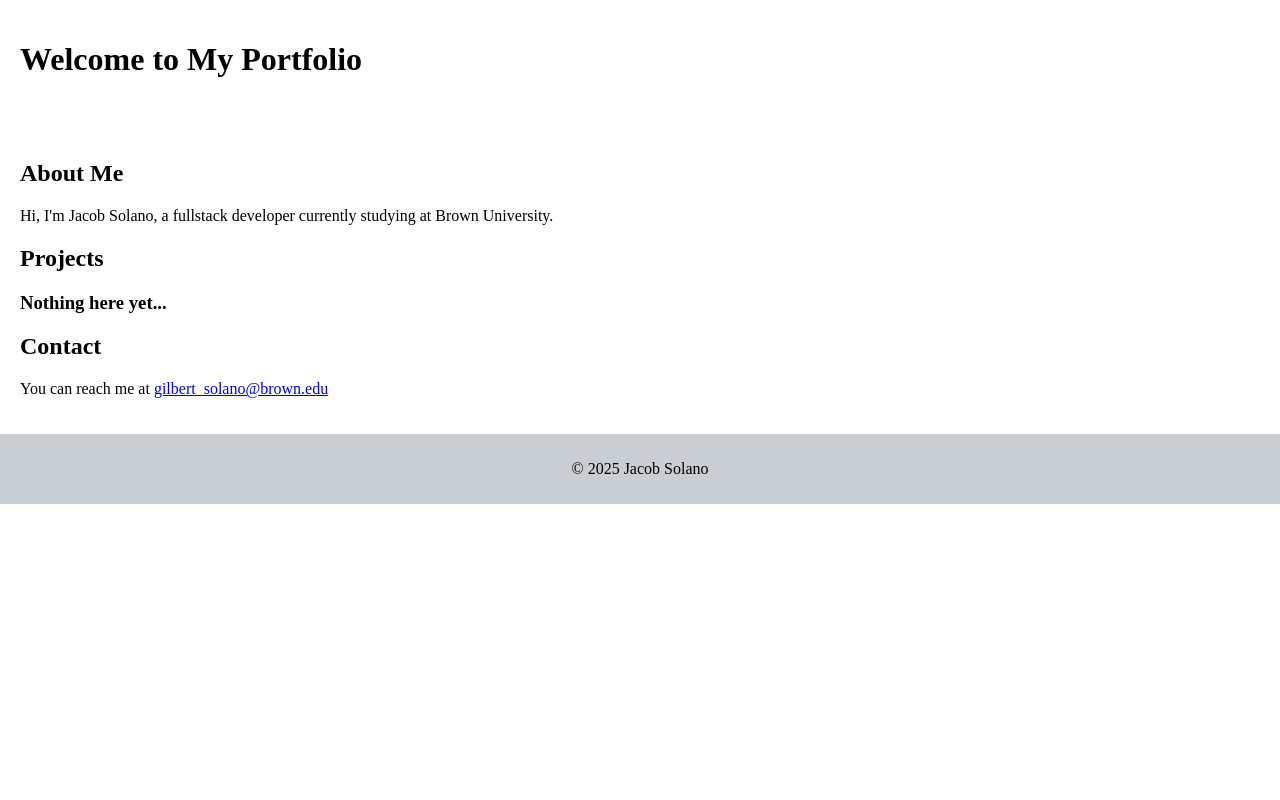
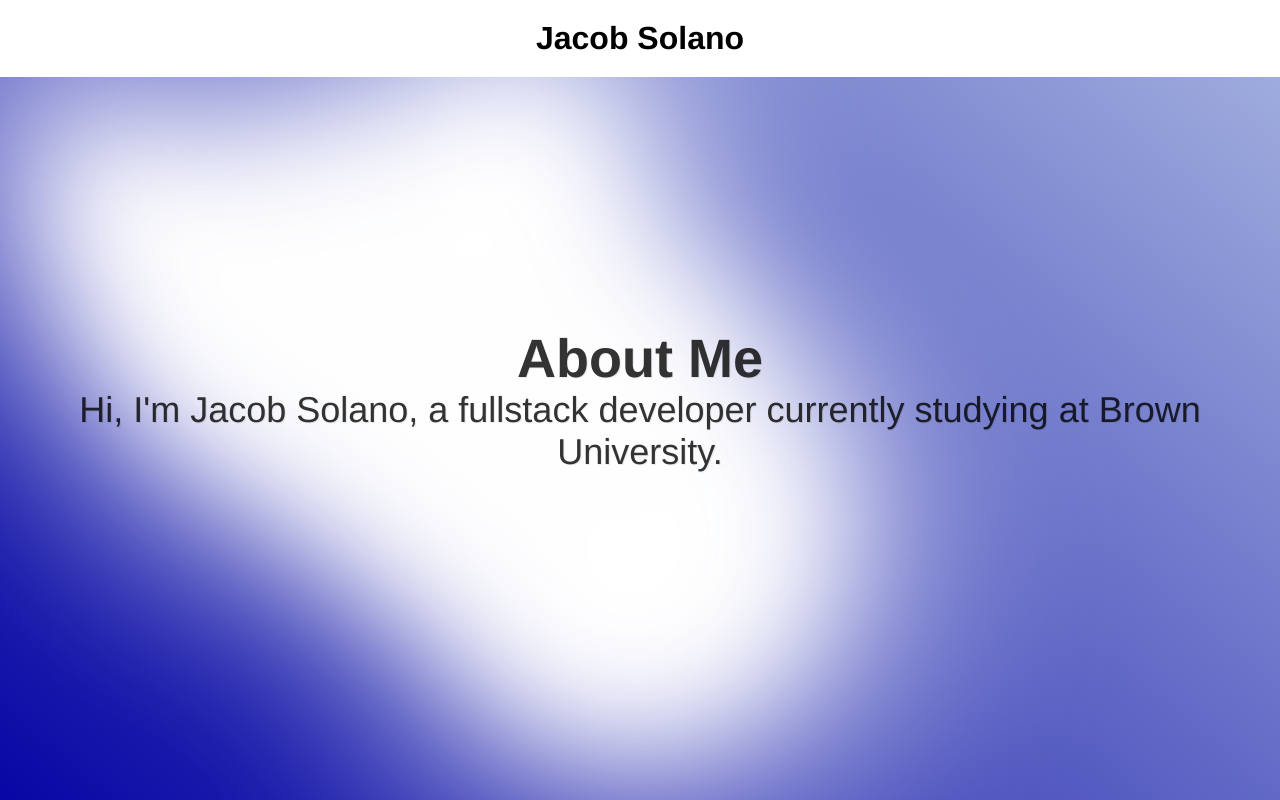
Before and after one commit to jacobsolanobrown/jacobsolanobrown.github.io, a React (Vite) app in the folder jacob-portfolio/: page / in a window 1280 px wide. Shown: the top 800 px of the page. Built offline with nearby package versions, Linux system fonts and the light colour scheme.

Commit message:
feat: added gradient background

```diff
--- a/jacob-portfolio/package.json
+++ b/jacob-portfolio/package.json
@@ -5,6 +5,7 @@
   "homepage": "https://jacobsolanobrown.github.io",
   "type": "module",
   "scripts": {
+    "start": "vite",
     "dev": "vite",
     "build": "tsc -b && vite build",
     "lint": "eslint .",
--- a/jacob-portfolio/src/pages/Homepage.tsx
+++ b/jacob-portfolio/src/pages/Homepage.tsx
@@ -1,25 +1,92 @@
-import React from 'react';
-import '../styles/Homepage.css';
-
+import React from "react";
+import { useEffect } from "react";
+import "../styles/Homepage.css";
 
 const Homepage: React.FC = () => {
+  useEffect(() => {
+    const mouseBubble = document.querySelector<HTMLDivElement>(".interaction")!;
+    let curX = 0;
+    let curY = 0;
+    let tgX = 0;
+    let tgY = 0;
+
+    function move() {
+      curX += (tgX - curX) / 20;
+      curY += (tgY - curY) / 20;
+      mouseBubble.style.transform = `translate(${Math.round(
+        curX
+      )}px, ${Math.round(curY)}px)`;
+      requestAnimationFrame(move);
+    }
+
+    const handleMouseMove = (event: MouseEvent) => {
+      tgX = event.clientX;
+      tgY = event.clientY;
+    };
+
+    window.addEventListener("mousemove", handleMouseMove);
+    move();
+    // Cleanup event listener on component unmount
+    return () => {
+      window.removeEventListener("mousemove", handleMouseMove);
+    };
+  }, []);
+
   return (
     <div>
       <header>
-                <h1>Welcome to My Portfolio</h1>
+        <h1>Jacob Solano</h1>
       </header>
       <main>
-                <section>
+        <section className="about-section">
+          <div className="about-text">
             <h2>About Me</h2>
-                    <p>Hi, I'm Jacob Solano, a fullstack developer currently studying at Brown University.</p>
+            <p>
+              Hi, I'm Jacob Solano, a fullstack developer currently studying at
+              Brown University.
+            </p>
+          </div>
+          <div className="gradient-bg">
+            <svg xmlns="http://www.w3.org/2000/svg">
+              <defs>
+                <filter id="goo">
+                  <feGaussianBlur
+                    in="SourceGraphic"
+                    stdDeviation="10"
+                    result="blur"
+                  />
+                  <feColorMatrix
+                    in="blur"
+                    mode="matrix"
+                    values="1 0 0 0 0  0 1 0 0 0  0 0 1 0 0  0 0 0 18 -8"
+                    result="goo"
+                  />
+                  <feBlend in="SourceGraphic" in2="goo" />
+                </filter>
+              </defs>
+            </svg>
+            <div className="gradient-container">
+              <div className="g1"></div>
+              <div className="g2"></div>
+              <div className="g3"></div>
+              <div className="g4"></div>
+              <div className="g5"></div>
+              <div className="interaction"></div>
+            </div>
+          </div>
         </section>
-                <section>
+        <section className="project-section">
           <h2>Projects</h2>
           <h3>Nothing here yet...</h3>
         </section>
-                <section>
+        <section className="contact-section">
           <h2>Contact</h2>
-                    <p>You can reach me at <a href="mailto:gilbert_solano@brown.edu">gilbert_solano@brown.edu</a></p>
+          <p>
+            You can reach me at{" "}
+            <a href="mailto:gilbert_solano@brown.edu">
+              gilbert_solano@brown.edu
+            </a>
+          </p>
         </section>
       </main>
       <footer>
--- a/jacob-portfolio/src/styles/Homepage.css
+++ b/jacob-portfolio/src/styles/Homepage.css
@@ -1,15 +1,255 @@
 header {
   background-color: #ffffff;
   padding: 20px;
-  text-align: left;
-}
-
-main {
-  padding: 20px;
+  text-align: center;
 }
 
 footer {
   background-color: #c9ced3;
-  padding: 10px;
+  padding: 20px;
   text-align: center;
 }
+
+.about-section {
+  background-color: aquamarine;
+  text-align: center;
+  height: 100vh;
+  max-width: 100vw;
+}
+
+.about-text {
+  /* brings text to the front  */
+  z-index: 100;
+  width: 100%;
+  height: 100%;
+  display: flex;
+  flex-direction: column;
+  position: absolute;
+  top: 0;
+  left: 0;
+  justify-content: center;
+  align-items: center;
+  font-size: 36px;
+  color: black;
+  opacity: 0.8;
+  user-select: none;
+  text-shadow: 1px 1px rgba(0, 0, 0, 0.1);
+}
+
+.project-section {
+  background-color: blue;
+  color: white;
+  padding: 10px;
+}
+
+.contact-section {
+  background-color: red;
+  color: white;
+  padding: 10px;
+}
+
+:root {
+  --color-bg1: rgb(0, 0, 162);
+  --color-bg2: rgb(159, 172, 221);
+  --color1: 255, 255, 255;
+  --color2: 221, 74, 255;
+  --color3: 100, 220, 255;
+  --color4: 200, 50, 50;
+  --color5: 180, 180, 50;
+  --color6: 18, 113, 255;
+  --color-interactive: 255, 255, 255;
+  --color-interactive1: 140, 100, 255;
+  --circle-size: 100%;
+  --blending: hard-light;
+}
+
+/* makes the padding not add on to the side of the page  */
+* {
+  box-sizing: border-box;
+}
+
+@keyframes moveInCircle {
+  0% {
+    transform: rotate(0deg);
+  }
+  50% {
+    transform: rotate(180deg);
+  }
+  100% {
+    transform: rotate(360deg);
+  }
+}
+
+@keyframes moveVertical {
+  0% {
+    transform: translateY(-50%);
+  }
+  50% {
+    transform: translateY(50%);
+  }
+  100% {
+    transform: translateY(-50%);
+  }
+}
+
+@keyframes moveHorizontal {
+  0% {
+    transform: translateX(-50%) translateY(-10%);
+  }
+  50% {
+    transform: translateX(50%) translateY(10%);
+  }
+  100% {
+    transform: translateX(-50%) translateY(-10%);
+  }
+}
+
+.gradient-bg {
+  color: white;
+  padding: 90px;
+  height: 100%;
+  width: 100%;
+  position: absolute;
+  overflow: hidden;
+  background: linear-gradient(40deg, var(--color-bg1), var(--color-bg2));
+}
+
+.gradient-container {
+  filter: url(#goo) blur(60px);
+  width: 100%;
+  height: 100%;
+}
+
+svg {
+  display: none;
+}
+
+.g1 {
+  position: absolute;
+  background: radial-gradient(
+      circle at center,
+      rgba(var(--color1), 0.8) 0,
+      rgba(var(--color1), 0) 65%
+    )
+    no-repeat;
+
+  width: var(--circle-size);
+  height: var(--circle-size);
+  top: calc(50% - var(--circle-size) / 2);
+  left: calc(50% - var(--circle-size) / 2);
+
+  mix-blend-mode: var(--blending);
+
+  transform-origin: center center;
+  /* moves vertically  */
+  animation: moveVertical 30s ease infinite;
+
+  opacity: 1;
+}
+
+.g2 {
+  position: absolute;
+  background: radial-gradient(
+      circle at center,
+      rgba(var(--color1), 0.8) 0,
+      rgba(var(--color1), 0) 50%
+    )
+    no-repeat;
+  mix-blend-mode: var(--blending);
+
+  width: var(--circle-size);
+  height: var(--circle-size);
+  top: calc(50% - var(--circle-size) / 2);
+  left: calc(50% - var(--circle-size) / 2);
+
+  transform-origin: calc(50% - 400px);
+  /* moves in circle */
+  animation: moveInCircle 20s reverse infinite;
+
+  opacity: 1;
+}
+
+.g3 {
+  position: absolute;
+  background: radial-gradient(
+      circle at center,
+      rgba(var(--color1), 0.8) 0,
+      rgba(var(--color1), 0) 50%
+    )
+    no-repeat;
+  mix-blend-mode: var(--blending);
+
+  width: var(--circle-size);
+  height: var(--circle-size);
+  top: calc(50% - var(--circle-size) / 2 + 200px);
+  left: calc(50% - var(--circle-size) / 2 - 500px);
+
+  transform-origin: calc(50% + 400px);
+  /* moves in circle -- animation loops  */
+  animation: moveInCircle 40s linear infinite;
+
+  opacity: 1;
+}
+
+.g4 {
+  position: absolute;
+  background: radial-gradient(
+      circle at center,
+      rgba(var(--color1), 0.8) 0,
+      rgba(var(--color1), 0) 50%
+    )
+    no-repeat;
+  mix-blend-mode: var(--blending);
+
+  width: var(--circle-size);
+  height: var(--circle-size);
+  top: calc(50% - var(--circle-size) / 2);
+  left: calc(50% - var(--circle-size) / 2);
+
+  transform-origin: calc(50% - 200px);
+  /* moves horizontal */
+  animation: moveHorizontal 40s ease infinite;
+
+  opacity: 0.7;
+}
+
+.g5 {
+  position: absolute;
+  background: radial-gradient(
+      circle at center,
+      rgba(var(--color1), 0.8) 0,
+      rgba(var(--color1), 0) 50%
+    )
+    no-repeat;
+  mix-blend-mode: var(--blending);
+
+  width: calc(var(--circle-size) * 2);
+  height: calc(var(--circle-size) * 2);
+  top: calc(50% - var(--circle-size));
+  left: calc(50% - var(--circle-size));
+
+  transform-origin: calc(50% - 800px) calc(50% + 200px);
+  /* moves in circles  */
+  animation: moveInCircle 20s ease infinite;
+
+  opacity: 1;
+}
+
+.interaction {
+  position: absolute;
+  /* we have a set color for the interactive gradient  - same logic as other gradients */
+  background: radial-gradient(
+      circle at center,
+      rgba(var(--color-interactive), 0.8) 0,
+      rgba(var(--color-interactive), 0) 50%
+    )
+    no-repeat;
+  mix-blend-mode: var(--blending);
+
+  width: 100%;
+  height: 100%;
+  top: -50%;
+  left: -50%;
+
+  opacity: 0.7;
+}
--- a/jacob-portfolio/src/styles/index.css
+++ b/jacob-portfolio/src/styles/index.css
@@ -1,13 +1,16 @@
 :root {
-  font-family: Clash Grotesk;
+  /* font-family: Clash Grotesk; */
+  font-family: Helvetica, sans-serif;
   color-scheme: light dark;
   font-synthesis: none;
   text-rendering: optimizeLegibility;
   -webkit-font-smoothing: antialiased;
   -moz-osx-font-smoothing: grayscale;
-  margin: 0;
 }
 
-body {
+/* gets rid of preset margin and padding */
+
+* {
   margin: 0;
+  padding: 0;
 }
```
Also changed, not shown: 1 other file (tests, documents, lock files or other folders). Lines whose indentation alone changed are shown as unchanged.
